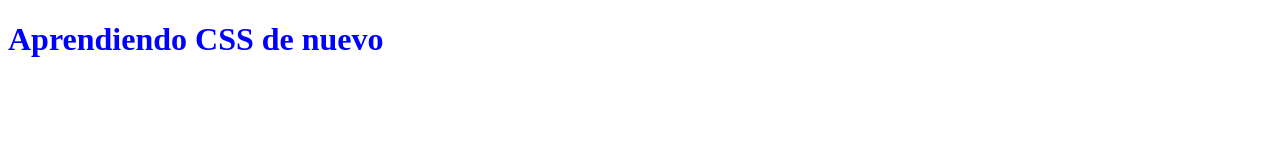
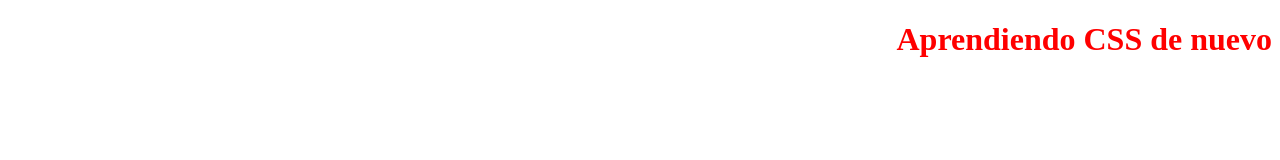
Before and after one commit to adrian1426/CSS_Curso, a plain HTML site: page intro/index.html in a window 1280 px wide. Drawn offline with Linux system fonts and the light colour scheme.

Commit message:
prioridad de estilos css - inline > internal > external

```diff
--- /dev/null
+++ b/intro/css/estilos.css
@@ -0,0 +1,4 @@
+h1 {
+  color: red;
+  text-align: right;
+}
--- a/intro/index.html
+++ b/intro/index.html
@@ -6,10 +6,11 @@
   <meta http-equiv="X-UA-Compatible" content="IE=edge">
   <meta name="viewport" content="width=device-width, initial-scale=1.0">
   <title>Introducción a CSS</title>
+  <link rel="stylesheet" href="css/estilos.css">
 </head>
 
 <body>
-  <h1 style="color: blue;">Aprendiendo CSS de nuevo</h1>
+  <h1>Aprendiendo CSS de nuevo</h1>
 </body>
 
 </html>
```
